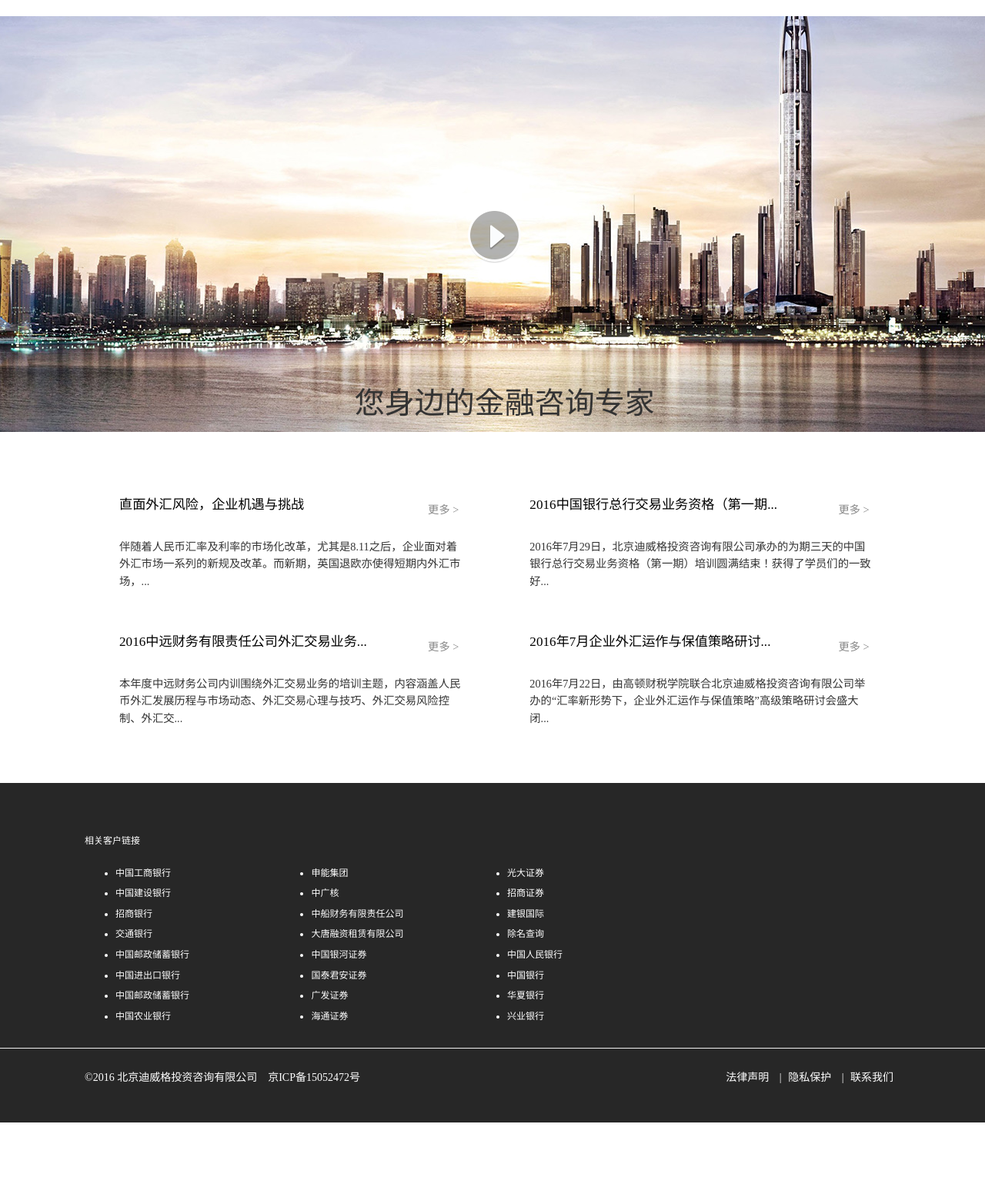
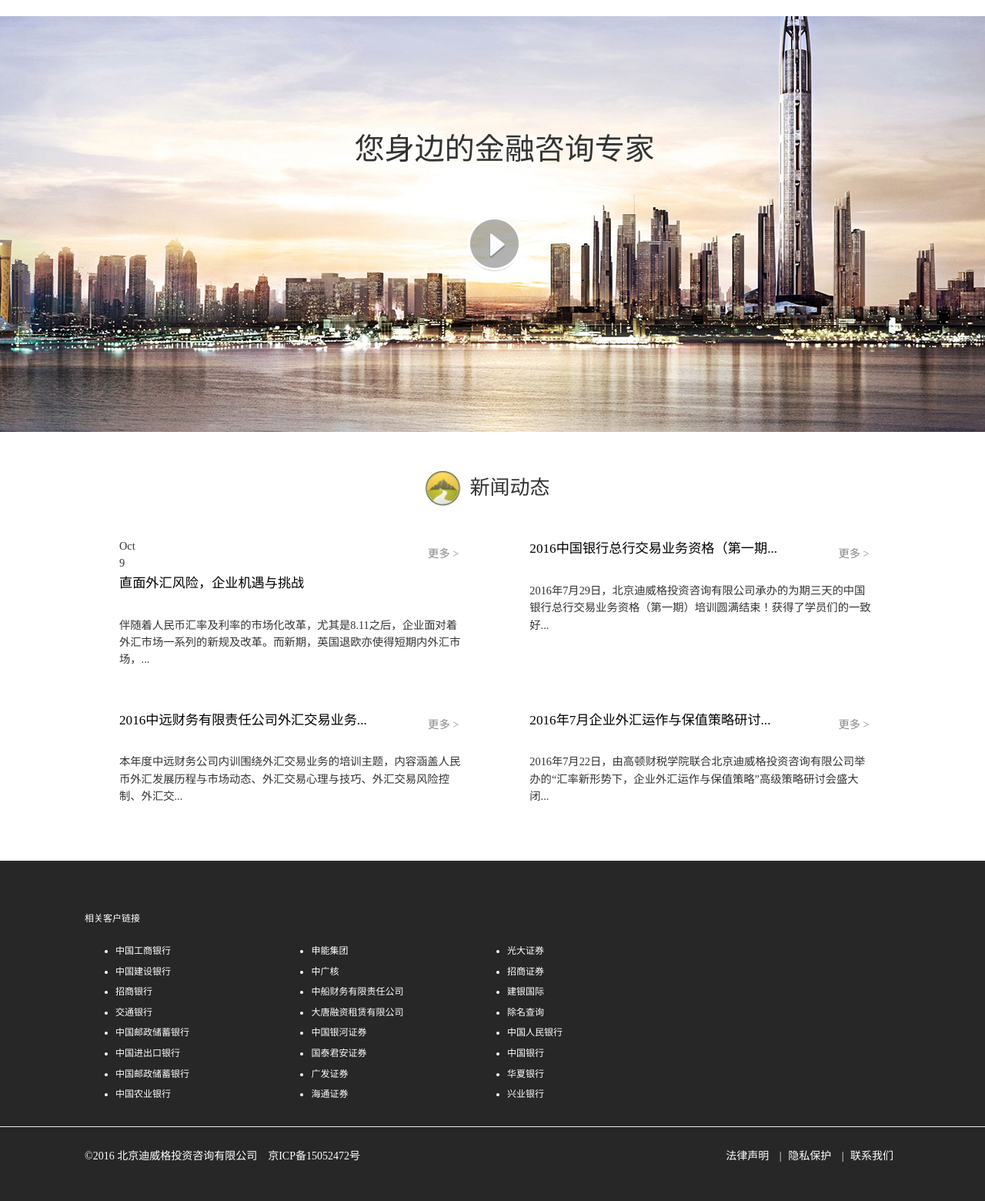
Before and after one commit to dev2016ega/foo, a PHP site: page /php/Index/index.php in a window 1280 px wide. Shown: the part 1678-3238 px from the top of the page at 77% size. Before the commit the page ends 3136 px from the top, so only its background shows below. Run offline with PHP 8.4, Linux system fonts and the light colour scheme; data comes from the database, SQL or seed files in the repository; some libraries are stand-ins or nearby versions.

Commit message:
done half of the video

```diff
--- a/css/home.css
+++ b/css/home.css
@@ -124,9 +124,14 @@ footer{
 }
 
 .more{
+	z-index:-1;
 	position: absolute;
 	right:50px;
 	top:35px;
 	color:#888888;
 	cursor: pointer;
 }
+
+h3,p,span,li:hover{
+	cursor:pointer;
+}
--- a/php/Index/index.php
+++ b/php/Index/index.php
@@ -268,11 +268,12 @@
 
 <!------------video new------------------->
 <div  data-toggle="modal" data-target=".bs-example-modal-lg" id = "video_new" style="margin-top:25px" onmouseover="btn_hover()" onmouseout="btn_out()"">
-    <div id = "btn" style="background:url(../../img/index/video_btn.png) no-repeat;height:80px;width:80px;float:left;margin-top:250px;margin-left:47.5%"></div>
+
     <div style="background:url(../../img/index/city.jpg) center; height:540px">
         <div class="title" style="float:left;margin-top:145px;margin-left:36%;font-size:3em">
             <p>您身边的金融咨询专家</p>
         </div>
+        <div id = "btn" style="background:url(../../img/index/video_btn.png) no-repeat;height:80px;width:80px;float:left;margin-top:50px;margin-left:47.5%"></div>
 <!--        <a data-video-path="http://www-file.huawei.com/~/media/CORPORATE/Video/home/Building_a_Better_Connected_World_201620160905.mp4" data-video-path-mobile="http://www-file.huawei.com/~/media/CORPORATE/Video/home/Building_a_Better_Connected_World_201620160905.mp4" data-video-name="Building_a_Better_Connected_World_201620160905" data-player-autostart="1" href="http://www.huawei.com/cn/index.htm#" id="player100" data-img-path="http://www-file.huawei.com/~/media/CORPORATE/Images/home/big-banner/160913/hw1_index_video2.jpg" class="js_video_player"></a>-->
     </div>
 </div>
@@ -314,7 +315,8 @@
 
 
 <div id="news">
-    <div class="wrapper no-divider no">
+    <img src="../../img/index/newslogo.jpg" alt="" style="width:50px;margin-left:43%"/><span style="font-size:2em;margin-left:10px;margin-top:4px;position:absolute;">新闻动态</span>
+    <div class="wrapper no-divider no" style="margin-top:10px">
         <div class="inner-wrapper  ">
             <div class="responsiveColumnControl section iconHighlightBoxColumnControl">
                 <div class="responsiveColumnControl-wrap responsiveColumnControl-two-columns-50   responsiveColumnControl-list">
@@ -328,6 +330,8 @@
                                         <section
                                                 class="iconHighlightBoxContent no-overlay left-button-alignment left-headline-alignment same-height-left"
                                                 style="min-height: 100px;">
+                                            <div class="yufen">Oct</div>
+                                            <div class="date">9</div>
                                             <h3>
                                                 <span id="newsOneTitle" class="same-height-left" style="height: 31px;"></span>
                                             </h3>
```
Also changed, not shown: img/index/datelogo.png (added), img/index/newslogo.jpg (added).
